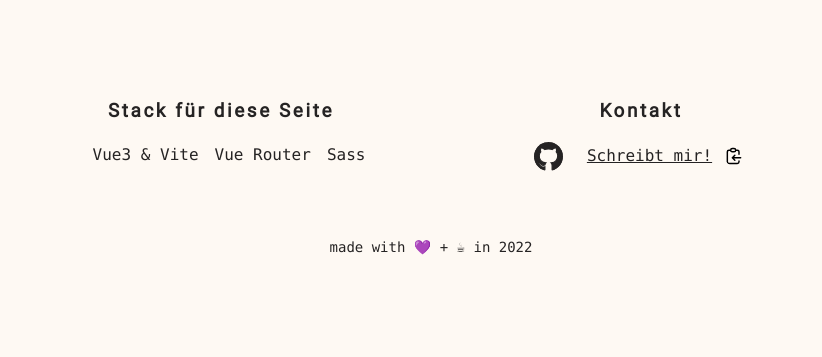
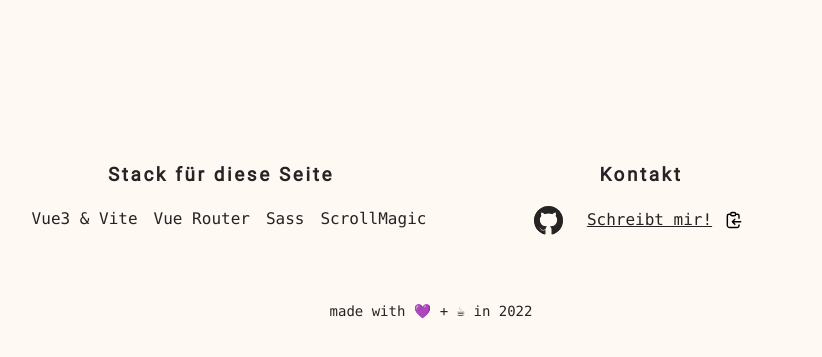
Before and after one commit to jamawe/portfolio, a Vue app: page / in a window 1280 px wide. Shown: the part 2175-2532 px from the top of the page, without its empty margins (209-1031 px from the left). Before the commit the page ends 2480 px from the top, so only its background shows below. Built offline with nearby package versions, Linux system fonts and the light colour scheme.

Commit message:
refactor: Update footer content + use bigger top padding

```diff
--- a/src/components/Footer.vue
+++ b/src/components/Footer.vue
@@ -6,7 +6,8 @@ import IconCopy from './icons/IconCopy.vue';
 const stack = ref([
     'Vue3 & Vite',
     'Vue Router',
-    'Sass'
+    'Sass',
+    'ScrollMagic'
 ]);
 
 const year = ref(new Date().getFullYear());
@@ -86,7 +87,7 @@ function fallbackCopyEmailToClipboard(email) {
     display: grid;
     gap: 5%;
     // height: min(25vh, 400px);
-    padding-top: 2rem;
+    padding-top: 6rem;
     padding-bottom: 2rem;
     padding-left: 1rem;
     padding-right: 1rem;
```
